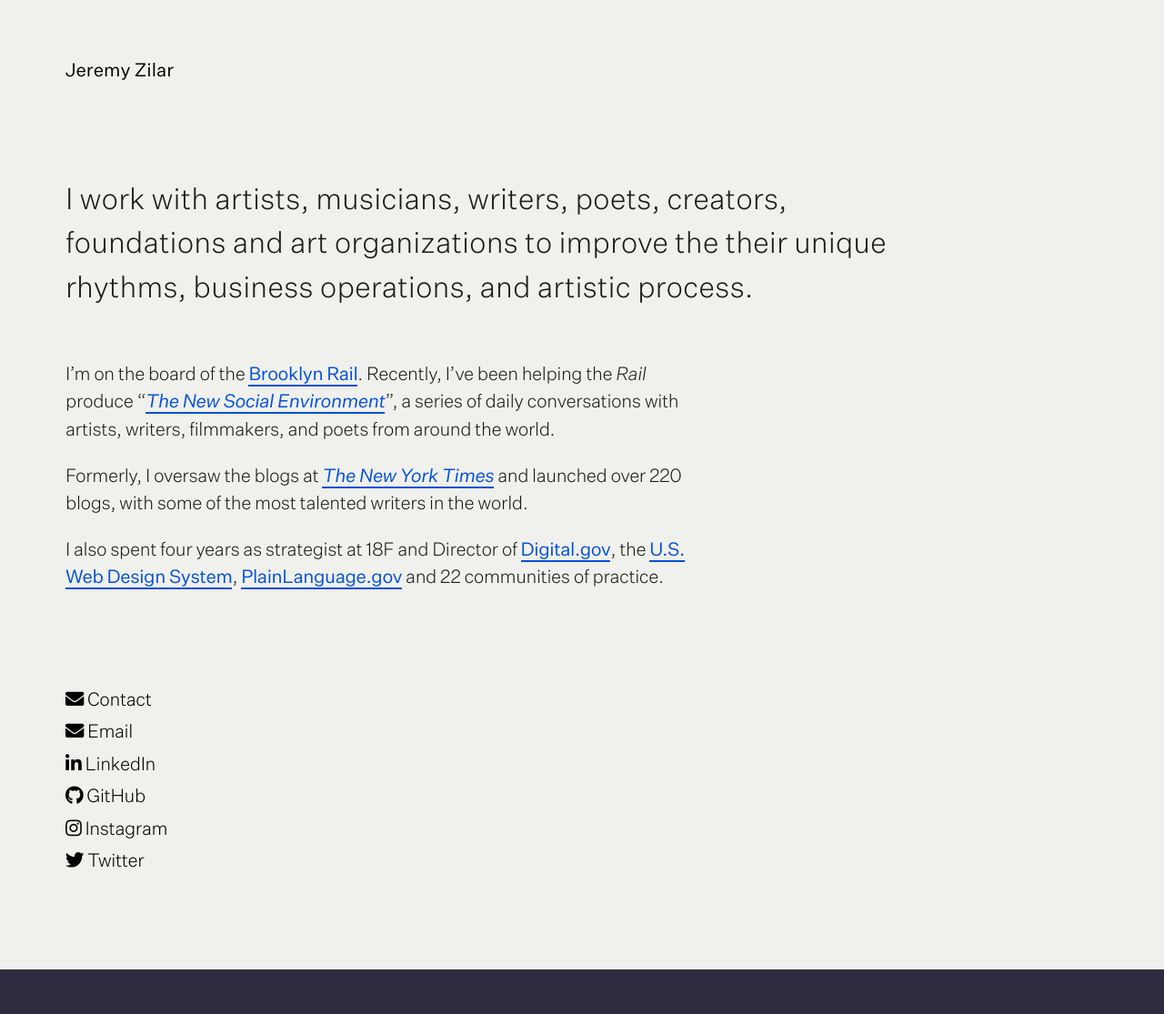
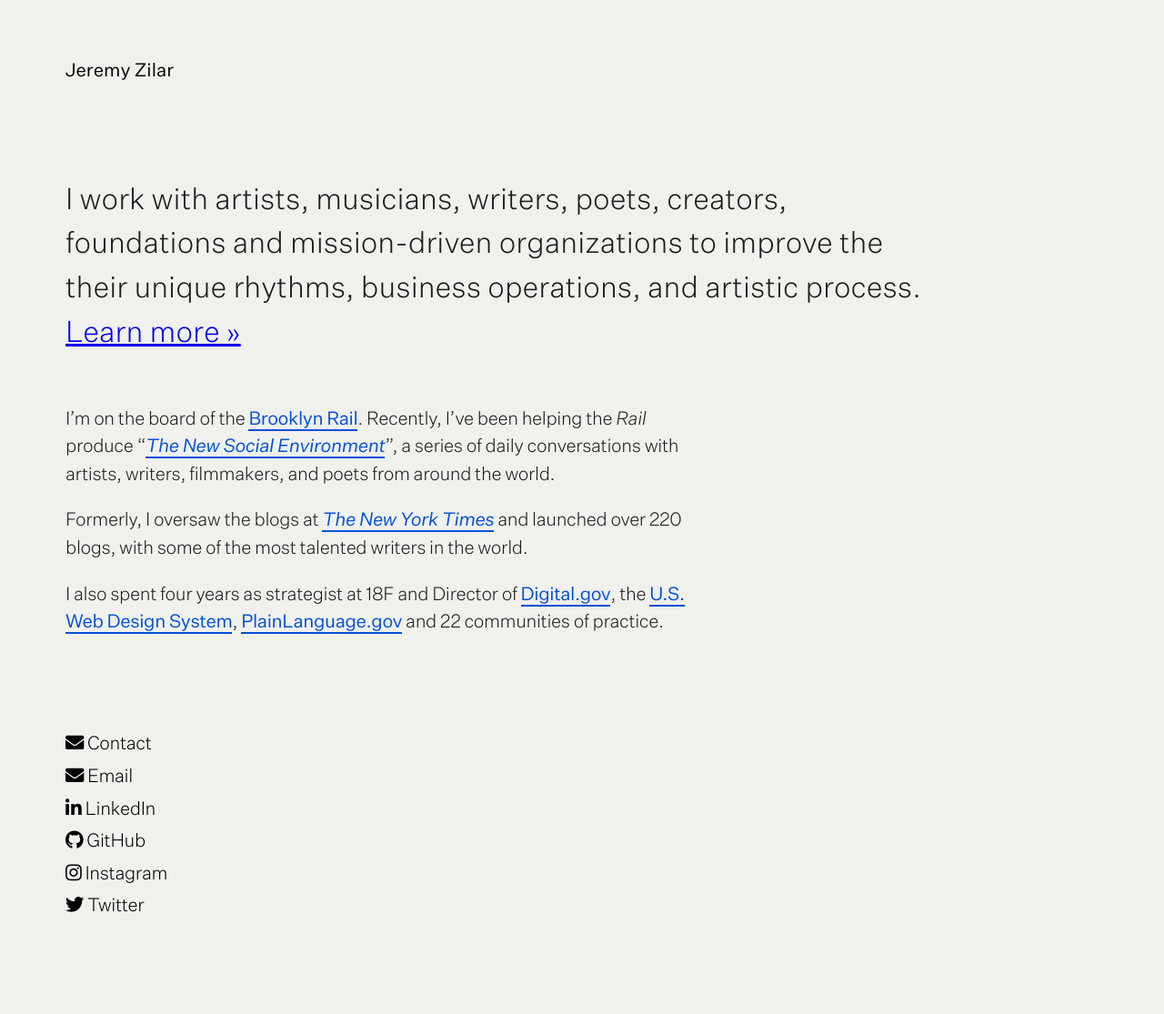
Before and after one commit to jeremyzilar/jeremyzilar.com, a Jekyll site: the page built from index.md, in a window 1280 px wide. Shown: the whole page at 91% size. Built offline with Jekyll 4.4.1, drawn with Linux system fonts in a browser that asks for light colours; nearby versions of some CDN libraries; before the commit the page ends 1066 px from its top, so only the background shows below that.

Commit message:
add link

```diff
--- a/_layouts/home.html
+++ b/_layouts/home.html
@@ -9,7 +9,7 @@ layout: default
       {% if page.deck %}
       <div class="grid-row">
         <div class="grid-col-12 tablet:grid-col-10">
-          <div class="deck"><span>{{ page.deck }}</span></div>
+          <div class="deck"><span>{{ page.deck }} <a href="./consulting">Learn more »</a></span></div>
         </div>
       </div>
       {% endif %}
--- a/index.md
+++ b/index.md
@@ -1,7 +1,7 @@
 ---
 layout: home
 title: Jeremy Zilar
-deck: "I work with artists, musicians, writers, poets, creators, foundations and art organizations to improve the their unique rhythms, business operations, and artistic process."
+deck: "I work with artists, musicians, writers, poets, creators, foundations and mission-driven organizations to improve the their unique rhythms, business operations, and artistic process."
 ---
 
 I'm on the board of the [Brooklyn Rail](https://brooklynrail.org/). Recently, I've been helping the _Rail_ produce "_[The New Social Environment](https://brooklynrail.org/events)_", a series of daily conversations with artists, writers, filmmakers, and poets from around the world.
```
